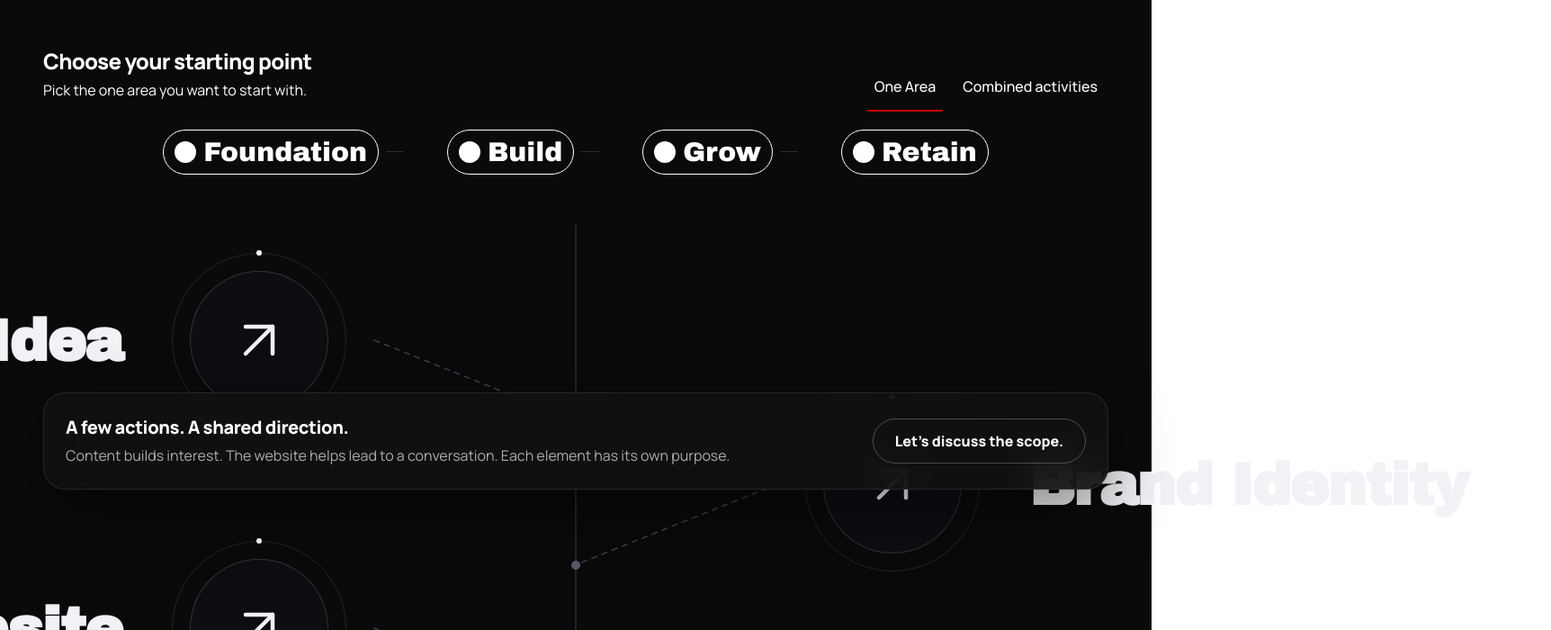
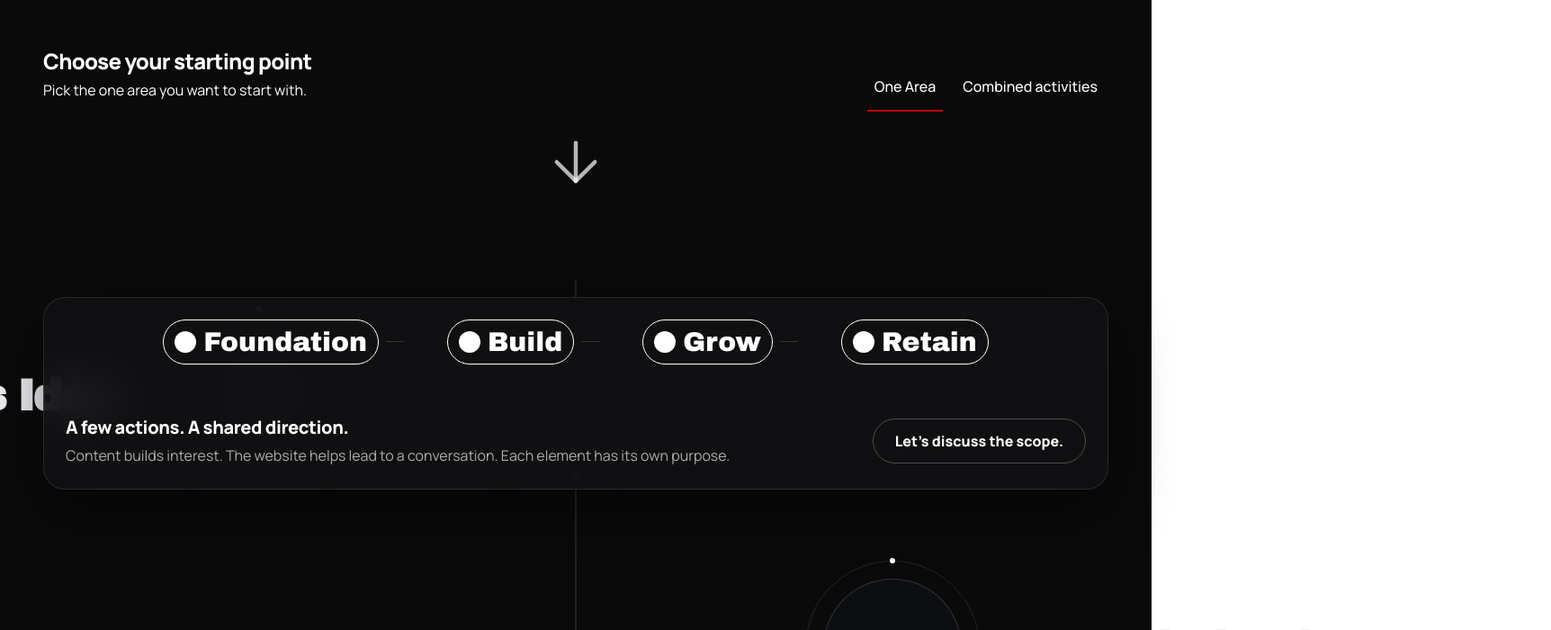
Before and after one commit to Uthrix-Digital/uthrix-digital, a Next.js app: page /ConnetMainDots in a window 1280 px wide. Shown: the part 240-940 px from the top of the page at 90% size, 1724 px wide, since content can reach past the window. Built offline with nearby package versions, Linux system fonts and the light colour scheme.

Commit message:
feat(DotsMap): remove unused activePhases prop and simplify phase display feat(GrowthPathMap): reintroduce PHASES constant and enhance phase display logic fix(OrbitDotRed): adjust positioning and styling for improved layout consistency

```diff
--- a/src/app/ConnetMainDots/(GrowthPathMap)/DotsMap.tsx
+++ b/src/app/ConnetMainDots/(GrowthPathMap)/DotsMap.tsx
@@ -1,8 +1,8 @@
 "use client";
 
 import { motion } from "framer-motion";
+import { ArrowUpRight } from "lucide-react";
 import { NODES } from "./data/nodes";
-import type { Phase } from "./types";
 import {
   OrbitDotRed,
   OrbitKeyframes,
@@ -12,19 +12,11 @@ import {
 interface DotsMapProps {
   mask: number;
   hubLines: string[];
-  activePhases: Phase[];
   onNodeClick: (bit: number) => void;
 }
 
 const RED = "#ff1f28";
 const IDLE_LINE = "#3a3f4b";
-
-const PHASES: readonly { id: Phase; label: string }[] = [
-  { id: "foundation", label: "Foundation" },
-  { id: "build", label: "Build" },
-  { id: "grow", label: "Grow" },
-  { id: "retain", label: "Retain" },
-];
 
 /**
  * Dashed line from a dot to the spine, as in the sketch:
@@ -91,7 +83,6 @@ function Connector({
 export function DotsMap({
   mask,
   hubLines,
-  activePhases,
   onNodeClick,
 }: DotsMapProps) {
   const hasSelection = mask !== 0;
@@ -100,46 +91,21 @@ export function DotsMap({
     <div className="relative w-full">
       <OrbitKeyframes />
 
-      {/* ── Phase strip ─────────────────────────────────────────────── */}
-<ol className="mb-10 flex flex-wrap items-center gap-12 text-xl font-archivo-black sm:text-2xl lg:mb-14 lg:text-3xl lg:justify-center">        {PHASES.map((phase, index) => {
-          const active = activePhases.includes(phase.id);
-          return (
-            <li key={phase.id} className="flex items-center gap-2">
-              <span
-                className={`flex items-center gap-2 rounded-full border px-3 py-1.5 transition-all duration-300 ${
-                  active
-                    ? "border-brand bg-vrand font-archivo-black text-white"
-                    : "border-white text-white"
-                }`}
-              >
-                <span
-                  className={`size-6 rounded-full transition-colors ${
-                    active ? "bg-[#ff1f28]" : "bg-white"
-                  }`}
-                />
-                {phase.label}
-              </span>
-              {index < PHASES.length - 1 && (
-                <span
-                  aria-hidden="true"
-                  className={`hidden h-px w-5 sm:block ${
-                    active && activePhases.includes(PHASES[index + 1].id)
-                      ? "bg-[#ff1f28]"
-                      : "bg-white/15"
-                  }`}
-                />
-              )}
-            </li>
-          );
-        })}
-      </ol>
+      <div
+        aria-hidden="true"
+        className="pointer-events-none flex justify-center pb-6 sm:pb-8"
+      >
+        <ArrowUpRight
+          className="size-[clamp(2.5rem,6vw,4.5rem)] rotate-[135deg] stroke-[1.5] text-white/70"
+        />
+      </div>
 
       {/* ── Journey: spine + zig-zag dots + goal ────────────────────── */}
       <div className="relative pl-5 lg:pl-0">
         {/* Spine. Ends at the Your Goal dot (goal height: 9rem mobile / 12rem desktop) */}
         <div
           aria-hidden="true"
-          className="pointer-events-none absolute bottom-[4.5rem] left-5 top-0 w-px -translate-x-1/2 transition-all duration-500 lg:bottom-48 lg:left-1/2"
+          className="pointer-events-none absolute bottom-18 left-5 top-0 w-px -translate-x-1/2 transition-all duration-500 lg:bottom-48 lg:left-1/2"
           style={{
             background: hasSelection ? RED : IDLE_LINE,
             boxShadow: hasSelection ? "0 0 16px rgba(255,31,40,0.7)" : "none",
@@ -160,7 +126,7 @@ export function DotsMap({
             return (
               <li
                 key={node.bit}
-                className={`relative mt-6 first:mt-0 lg:grid lg:grid-cols-2 ${
+                className={`relative mt-24 first:mt-16 lg:mt-6 lg:grid lg:grid-cols-2 ${
                   index === 0 ? "" : "lg:-mt-24"
                 }`}
               >
@@ -181,7 +147,7 @@ export function DotsMap({
                       event.stopPropagation();
                       onNodeClick(node.bit);
                     }}
-                    className="relative block size-44 shrink-0 rounded-full border-0 bg-transparent p-0 focus-visible:outline-none focus-visible:ring-2 focus-visible:ring-[#ff1f28] focus-visible:ring-offset-4 focus-visible:ring-offset-[#090a0d] lg:size-64"
+                    className="relative block size-36 shrink-0 rounded-full border-0 bg-transparent p-0 focus-visible:outline-none focus-visible:ring-2 focus-visible:ring-[#ff1f28] focus-visible:ring-offset-4 focus-visible:ring-offset-[#090a0d] sm:size-44 lg:size-64"
                   >
                     <OrbitDotRed
                       variant="node"
--- a/src/app/ConnetMainDots/(GrowthPathMap)/GrowthPathMap.tsx
+++ b/src/app/ConnetMainDots/(GrowthPathMap)/GrowthPathMap.tsx
@@ -5,9 +5,16 @@ import { AnimatePresence, motion } from "framer-motion";
 import { Tabs, TabsList, TabsTrigger } from "@/components/ui/tabs";
 import { DotsMap } from "./DotsMap";
 import { getNudges, resolveGoal } from "./data/resolver";
+import type { Phase } from "./types";
 
 const EASE = [0.22, 1, 0.36, 1] as const;
 const WA_NUMBER = "94728282122";
+const PHASES: readonly { id: Phase; label: string }[] = [
+  { id: "foundation", label: "Foundation" },
+  { id: "build", label: "Build" },
+  { id: "grow", label: "Grow" },
+  { id: "retain", label: "Retain" },
+];
 
 function buildWaLink(headline: string, services: string[]): string {
   const text = `Hi! I'd like to start with the "${headline}" path.\n\nServices: ${services.join(", ")}`;
@@ -126,7 +133,6 @@ export function GrowthPathMap() {
       <DotsMap
         mask={mask}
         hubLines={hubLines}
-        activePhases={phases}
         onNodeClick={handleNodeClick}
       />
 
@@ -135,6 +141,40 @@ export function GrowthPathMap() {
         aria-label="Your selected path"
         className="sticky bottom-4 z-30 rounded-3xl border border-white/10 bg-[#111113]/90 p-5 text-white shadow-[0_24px_70px_rgba(0,0,0,0.45)] backdrop-blur-xl sm:p-6"
       >
+        <ol className="mb-10 flex flex-wrap items-center gap-12 text-xl font-archivo-black sm:text-2xl lg:mb-14 lg:justify-center lg:text-3xl">
+          {PHASES.map((phase, index) => {
+            const active = phases.includes(phase.id);
+            return (
+              <li key={phase.id} className="flex items-center gap-2">
+                <span
+                  className={`flex items-center gap-2 rounded-full border px-3 py-1.5 transition-all duration-300 ${
+                    active
+                      ? "border-brand bg-vrand font-archivo-black text-white"
+                      : "border-white text-white"
+                  }`}
+                >
+                  <span
+                    className={`size-6 rounded-full transition-colors ${
+                      active ? "bg-[#ff1f28]" : "bg-white"
+                    }`}
+                  />
+                  {phase.label}
+                </span>
+                {index < PHASES.length - 1 && (
+                  <span
+                    aria-hidden="true"
+                    className={`hidden h-px w-5 sm:block ${
+                      active && phases.includes(PHASES[index + 1].id)
+                        ? "bg-[#ff1f28]"
+                        : "bg-white/15"
+                    }`}
+                  />
+                )}
+              </li>
+            );
+          })}
+        </ol>
+
         <AnimatePresence>
           {nudges.length > 0 && (
             <motion.div
--- a/src/app/ConnetMainDots/OrbitDotRed.tsx
+++ b/src/app/ConnetMainDots/OrbitDotRed.tsx
@@ -130,13 +130,13 @@ export function OrbitDotRed({
         />
 
         <span
-          className={`absolute top-1/2 z-10 flex w-max -translate-y-1/2 flex-col ${
+          className={`absolute bottom-full left-1/2 z-10 mb-3 flex w-[min(88vw,20rem)] -translate-x-1/2 flex-col items-center text-center ${
             side === "left"
-              ? "right-full mr-6 items-end text-right"
-              : "left-full ml-6 items-start "
+              ? "lg:right-full lg:left-auto lg:top-1/2 lg:bottom-auto lg:mb-0 lg:mr-8 lg:w-max lg:max-w-[min(28vw,24rem)] lg:translate-x-0 lg:-translate-y-1/2 lg:items-end lg:text-right"
+              : "lg:top-1/2 lg:left-full lg:bottom-auto lg:ml-8 lg:w-max lg:max-w-[min(28vw,24rem)] lg:-translate-y-1/2 lg:translate-x-0 lg:items-start lg:text-left"
           } ${selected ? "text-white" : "text-[#f1f2f5]"}`}
         >
-          <span className="mt-1 block w-full text-left text-[0.85rem] font-semibold leading-tight tracking-[-0.02em] font-archivo-black sm:text-base lg:text-[4.05rem]">
+          <span className="block w-full font-archivo-black text-[clamp(1.15rem,6vw,2rem)] font-semibold leading-[0.9] tracking-[-0.04em] lg:text-[clamp(1.75rem,3.8vw,4.05rem)]">
             {caption}
           </span>
         </span>
@@ -150,7 +150,7 @@ export function OrbitDotRed({
         >
           <ArrowUpRight
             aria-hidden="true"
-            className="size-[clamp(3rem,6vw,4.5rem)] stroke-[1.5]"
+            className="size-[clamp(2.5rem,6vw,4.5rem)] stroke-[1.5]"
           />
         </span>
       </span>
```
